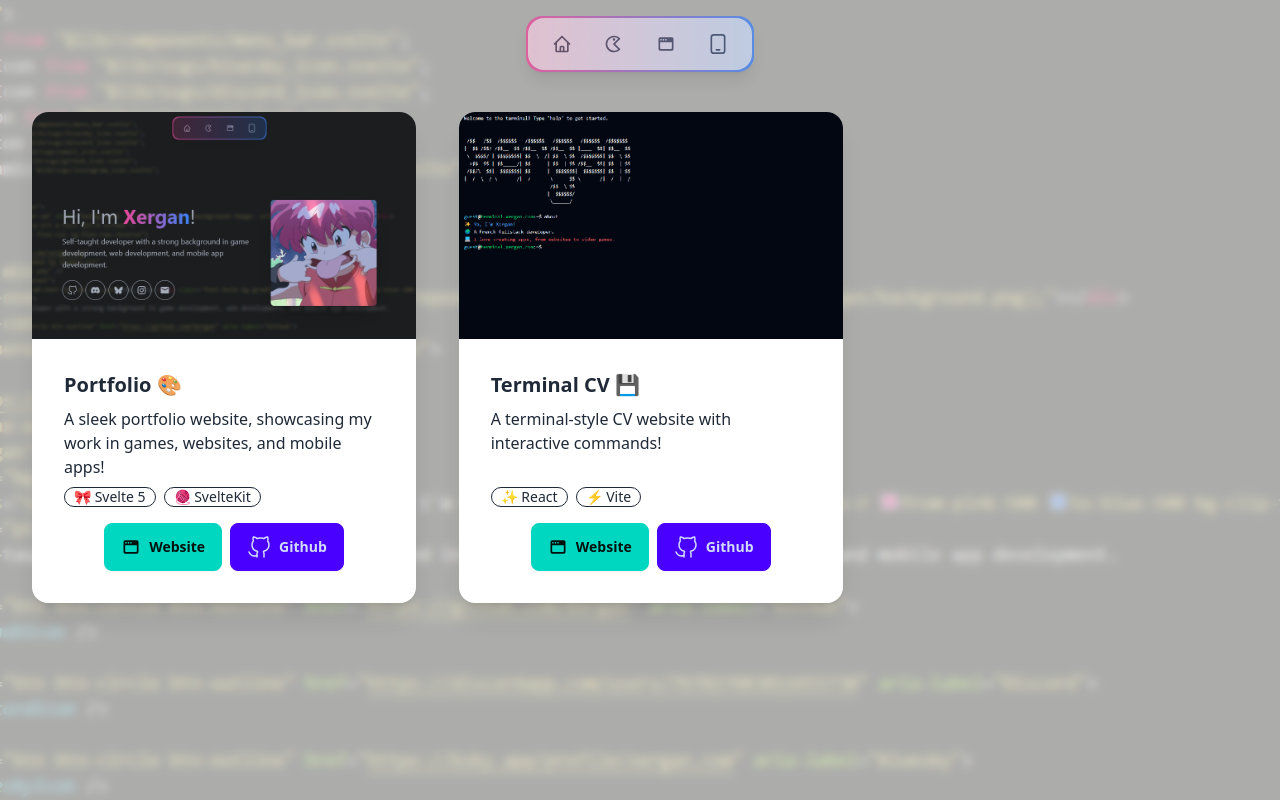
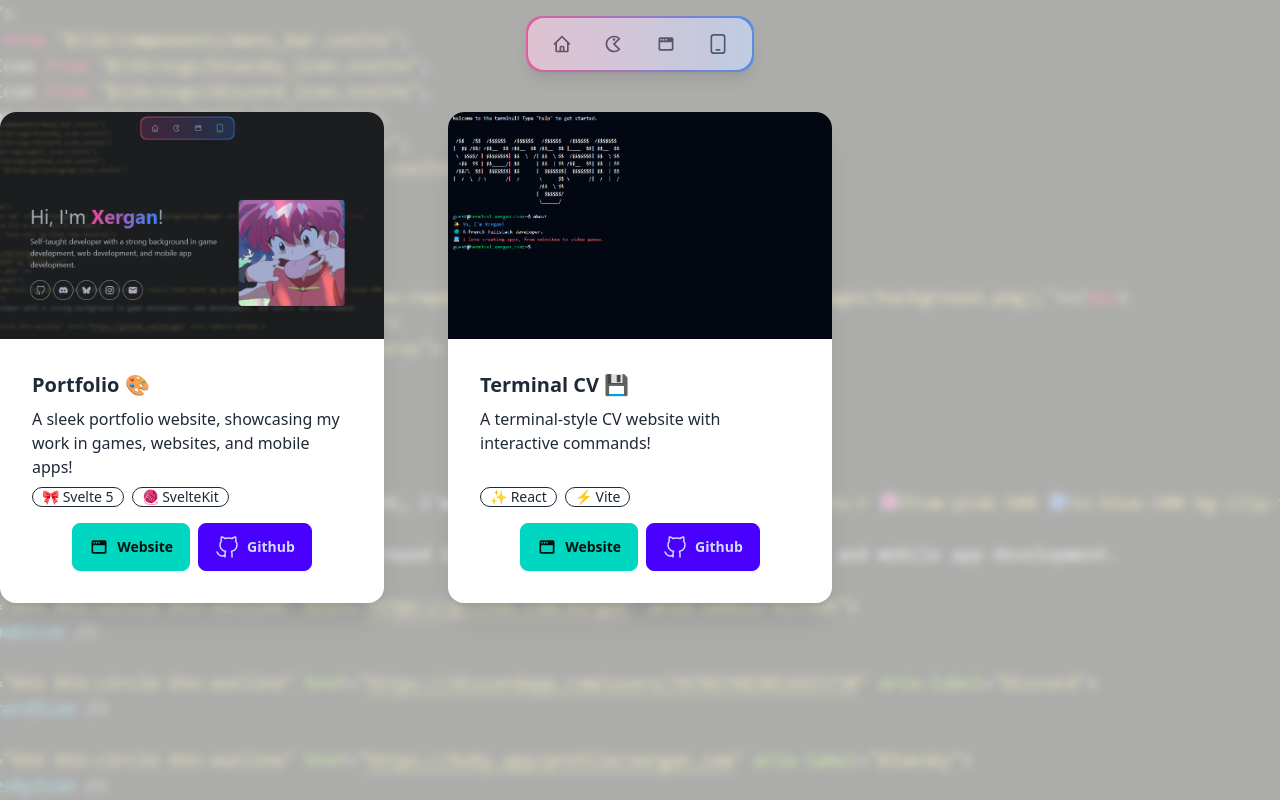
Before and after one commit to Xergan/portfolio, a SvelteKit app: page /websites in a window 1280 px wide. Built offline with nearby package versions, Linux system fonts and the light colour scheme.

Commit message:
remove mx-8

```diff
--- a/src/routes/apps/+page.svelte
+++ b/src/routes/apps/+page.svelte
@@ -9,7 +9,7 @@
     <div class="h-full w-full backdrop-blur-sm bg-base-300 bg-opacity-70"></div>
 </div>
 <div class="pt-28 pb-4 w-full justify-center flex">
-    <div class="grid grid-cols-1 md:grid-cols-2 lg:grid-cols-3 gap-16 mx-8">
+    <div class="grid grid-cols-1 md:grid-cols-2 lg:grid-cols-3 gap-16">
         <Card
             title="To-Do app ☑️"
             image="images/todo_app.png"
--- a/src/routes/games/+page.svelte
+++ b/src/routes/games/+page.svelte
@@ -9,7 +9,7 @@
     <div class="h-full w-full backdrop-blur-sm bg-base-300 bg-opacity-70"></div>
 </div>
 <div class="pt-28 pb-4 w-full justify-center flex">
-    <div class="grid grid-cols-1 md:grid-cols-2 lg:grid-cols-3 gap-16 mx-8">
+    <div class="grid grid-cols-1 md:grid-cols-2 lg:grid-cols-3 gap-16">
         <Card
             title="Drawing ✏️"
             image="images/drawing.png"
--- a/src/routes/websites/+page.svelte
+++ b/src/routes/websites/+page.svelte
@@ -9,7 +9,7 @@
     <div class="h-full w-full backdrop-blur-sm bg-base-300 bg-opacity-70"></div>
 </div>
 <div class="pt-28 pb-4 w-full justify-center flex">
-    <div class="grid grid-cols-1 md:grid-cols-2 lg:grid-cols-3 gap-16 mx-8">
+    <div class="grid grid-cols-1 md:grid-cols-2 lg:grid-cols-3 gap-16">
         <Card
             title="Portfolio 🎨"
             image="images/website.png"
```
